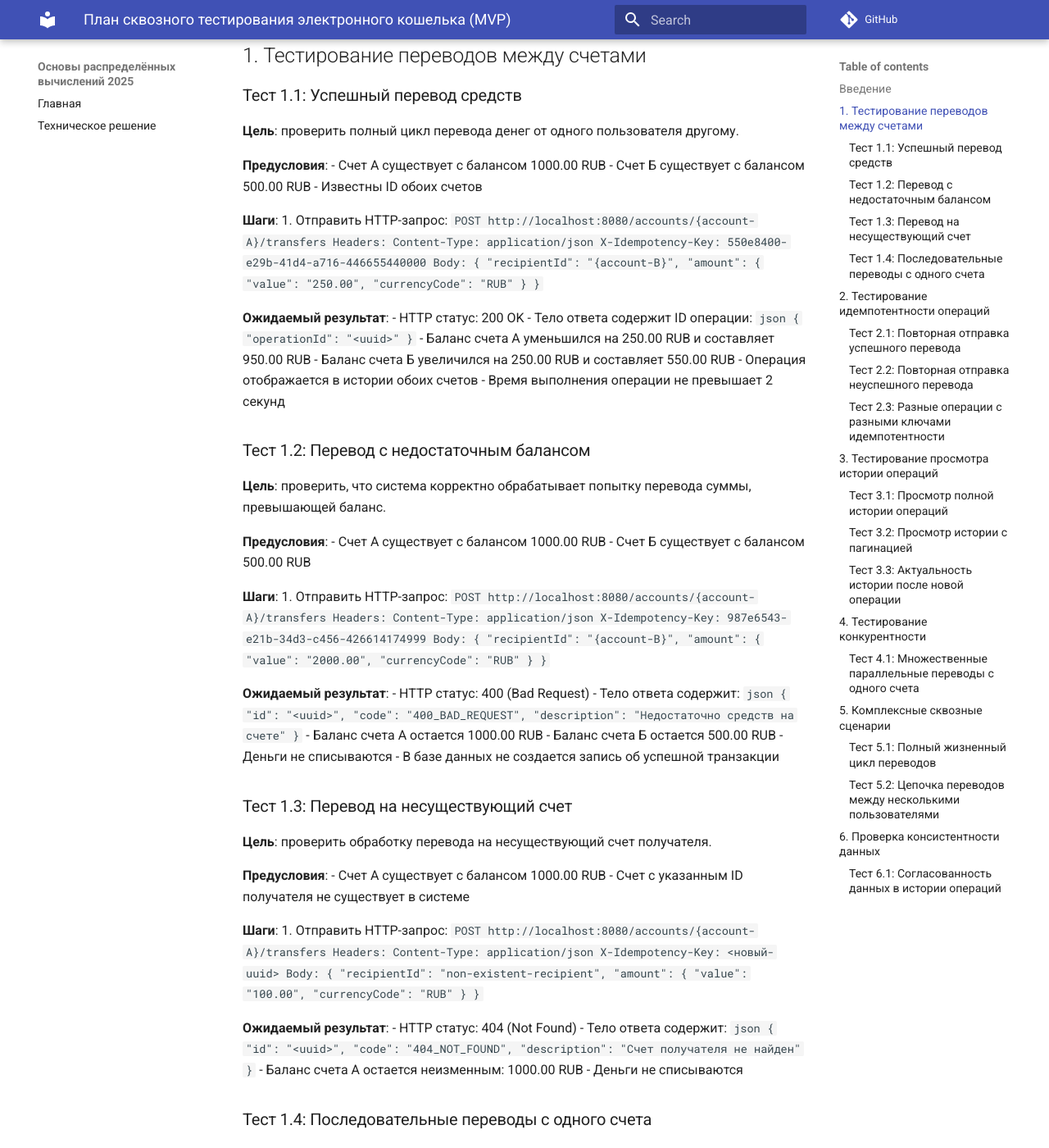
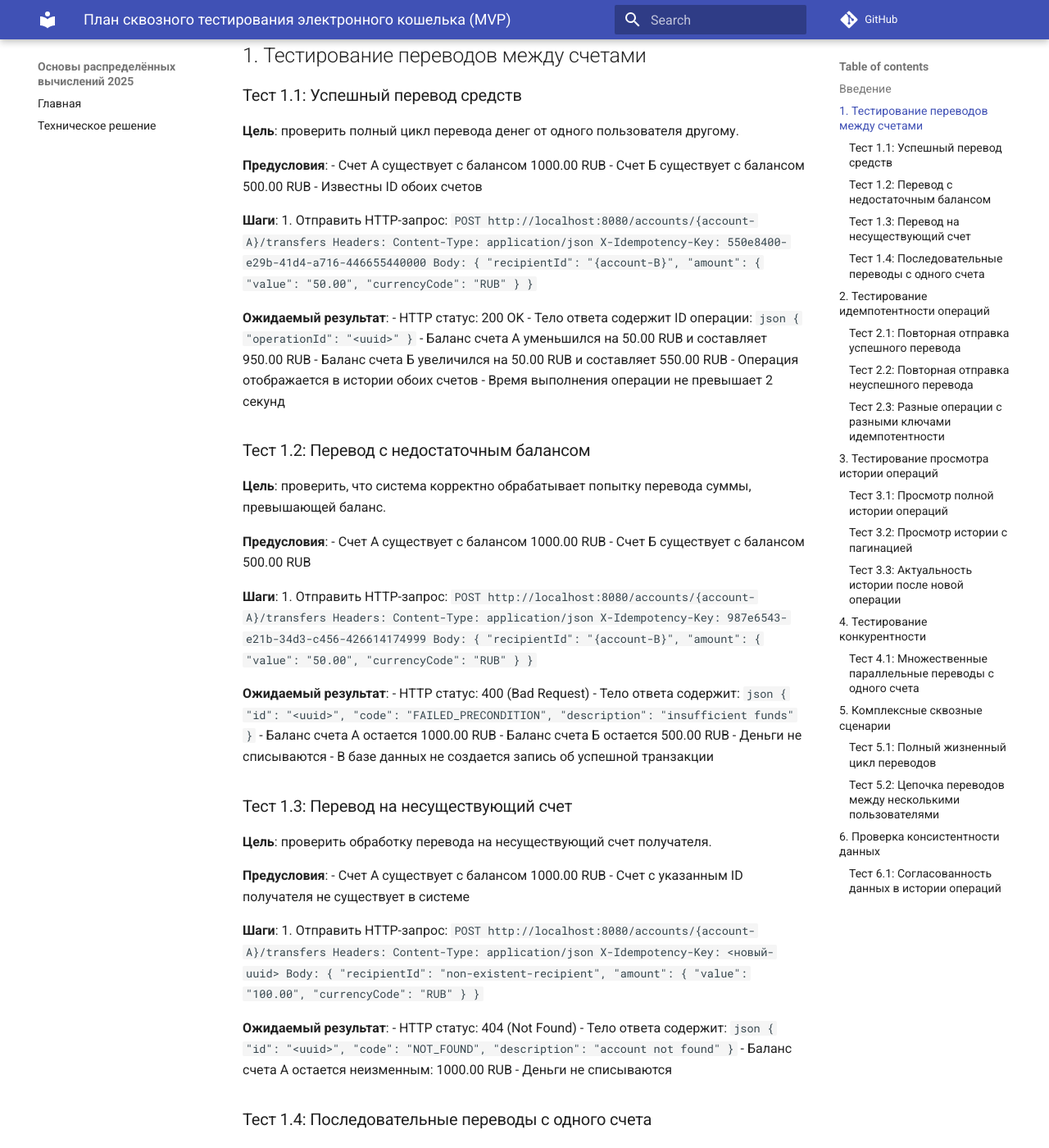
Before and after one commit to spbu-ds-practicum-2025/example-project, an MkDocs documentation site: the page built from docs/testplan.md, in a window 1280 px wide and 1400 px high, scrolled down 499 px. Shown: the whole window at 82% size. Built offline with MkDocs 1.6.1 and Material for MkDocs 9.7.7, drawn with Linux system fonts in a browser that asks for light colours; comment, search, counter and statistics services are not loaded; some of the changed text lies outside the part shown.

Commit message:
tr fixes

````diff
--- a/docs/testplan.md
+++ b/docs/testplan.md
@@ -35,7 +35,7 @@
    {
      "recipientId": "{account-B}",
      "amount": {
-       "value": "250.00",
+       "value": "50.00",
        "currencyCode": "RUB"
      }
    }
@@ -49,8 +49,8 @@
     "operationId": "<uuid>"
   }
   ```
-- Баланс счета А уменьшился на 250.00 RUB и составляет 950.00 RUB
-- Баланс счета Б увеличился на 250.00 RUB и составляет 550.00 RUB
+- Баланс счета А уменьшился на 50.00 RUB и составляет 950.00 RUB
+- Баланс счета Б увеличился на 50.00 RUB и составляет 550.00 RUB
 - Операция отображается в истории обоих счетов
 - Время выполнения операции не превышает 2 секунд
 
@@ -73,7 +73,7 @@
    {
      "recipientId": "{account-B}",
      "amount": {
-       "value": "2000.00",
+       "value": "50.00",
        "currencyCode": "RUB"
      }
    }
@@ -85,8 +85,8 @@
   ```json
   {
     "id": "<uuid>",
-    "code": "400_BAD_REQUEST",
-    "description": "Недостаточно средств на счете"
+    "code": "FAILED_PRECONDITION",
+    "description": "insufficient funds"
   }
   ```
 - Баланс счета А остается 1000.00 RUB
@@ -125,8 +125,8 @@
   ```json
   {
     "id": "<uuid>",
-    "code": "404_NOT_FOUND",
-    "description": "Счет получателя не найден"
+    "code": "NOT_FOUND",
+    "description": "account not found"
   }
   ```
 - Баланс счета А остается неизменным: 1000.00 RUB
@@ -245,13 +245,13 @@
   {
     "content": [
       {
-        "operationId": "<uuid>",
-        "type": "TRANSFER",
-        "amount": {...},
-        "timestamp": "2025-11-12T10:30:00Z",
-        "status": "SUCCESS",
-        "senderId": "...",
-        "recipientId": "..."
+        "amount": {
+            "currencyCode": "RUB",
+            "value": "50.00"
+        },
+        "id": "7599be0c-5df5-4051-986c-ca02014eb502",
+        "timestamp": "2025-12-05T22:44:32Z",
+        "type": "Transfer"
       },
       ...
     ],
````
Also changed, not shown: docs/tr.md (+3 -4 lines).
